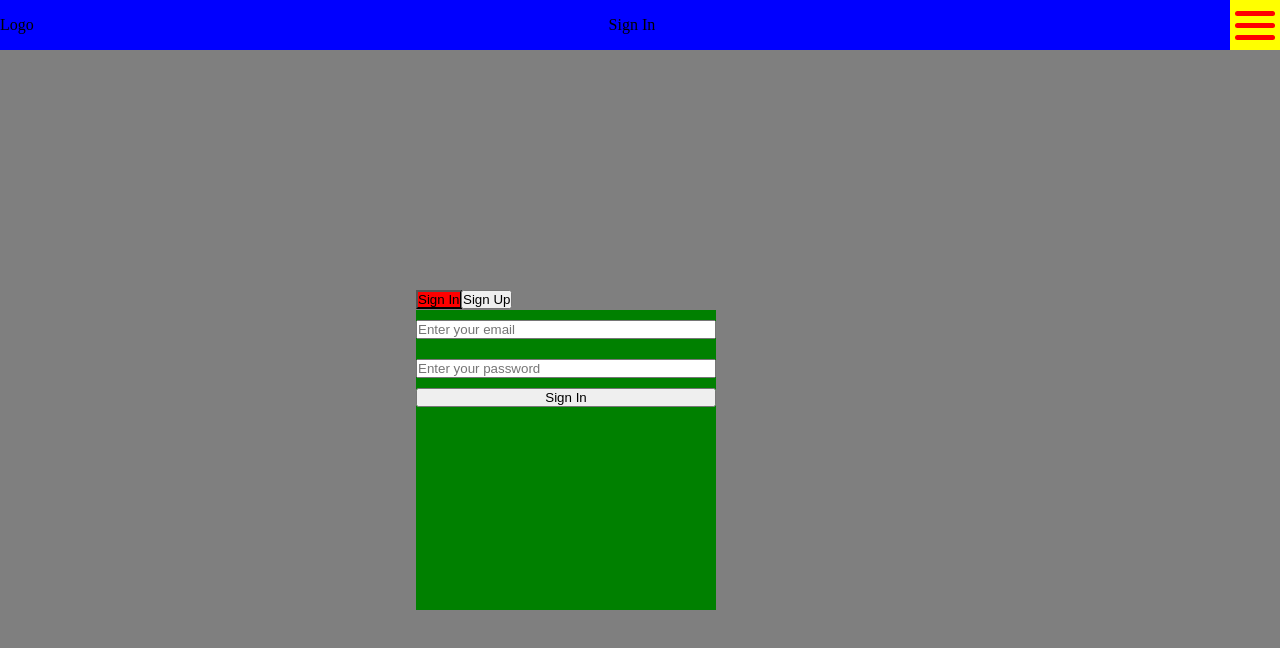
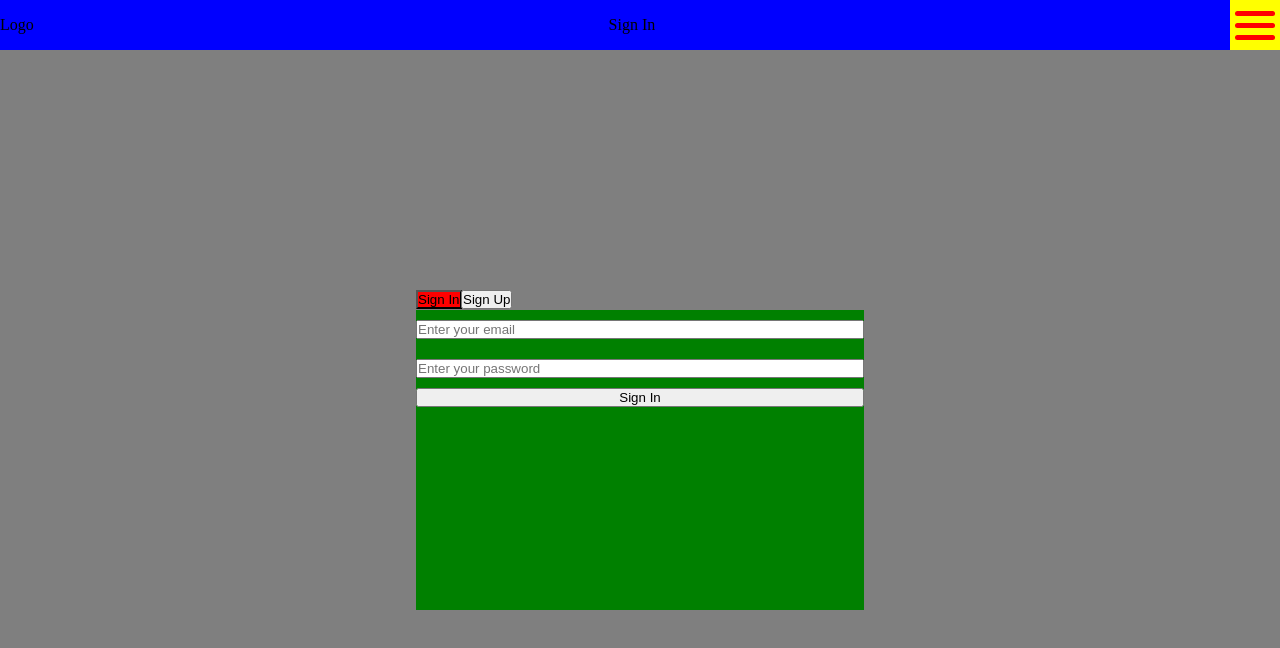
Before and after one commit to greentea777/travel-taipei, a React (Create React App) app: page /login in a window 1280 px wide. Shown: the top 648 px of the page. Built offline with nearby package versions, Linux system fonts and the light colour scheme.

Commit message:
Closing the login box  when users click outside of it

```diff
--- a/src/components/LogPage.js
+++ b/src/components/LogPage.js
@@ -1,10 +1,11 @@
-import React, { useState } from "react";
+import React, { useEffect, useRef, useState } from "react";
 import SignInPage from "./SignInPage";
 import SignUpPage from "./SignUpPage";
 
-const LogPage = () => {
+const LogPage = ({ isLogInBox, setIsLogInBox }) => {
   const [isSignIn, setIsSignIn] = useState(true);
   const [isSignUp, setIsSignUp] = useState(false);
+  let ref = useRef();
 
   const handleSignInButton = () => {
     setIsSignIn(true);
@@ -15,9 +16,22 @@ const LogPage = () => {
     setIsSignUp(true);
   };
 
+  useEffect(() => {
+    const handler = (event) => {
+      if (isLogInBox && ref.current && !ref.current.contains(event.target)) {
+        setIsLogInBox(false);
+      }
+    };
+
+    document.addEventListener("mousedown", handler);
+    return () => {
+      document.removeEventListener("mousedown", handler);
+    };
+  }, [isLogInBox]);
+
   return (
     <div className="logIn-container">
-      <div className="logInPage">
+      <div className="logInPage" ref={ref}>
         <button
           className={`swichInButton ${isSignIn ? "show" : ""}`}
           onClick={handleSignInButton}
--- a/src/components/SharedLayout.js
+++ b/src/components/SharedLayout.js
@@ -11,7 +11,9 @@ const SharedLayout = () => {
   return (
     <>
       <Header handleLogInBox={handleLogInBox} />
-      {isLogInBox && <LogPage />}
+      {isLogInBox && (
+        <LogPage isLogInBox={isLogInBox} setIsLogInBox={setIsLogInBox} />
+      )}
       <main>
         <Outlet />
       </main>
--- a/src/index.css
+++ b/src/index.css
@@ -215,10 +215,10 @@ nav a:any-link {
 .logInPage {
   position: absolute;
   width: 35%;
-  height: 80%;
+  height: 40%;
   left: 50%;
   top: 50%;
-  transform: translate(-50%, -25%);
+  transform: translate(-50%, -50%);
   z-index: 10;
 }
 
@@ -254,7 +254,7 @@ nav a:any-link {
 .SignInPage,
 .SignUpPage {
   position: absolute;
-  width: 300px;
+  width: 100%;
   height: 300px;
   background-color: green;
   display: none;
```
